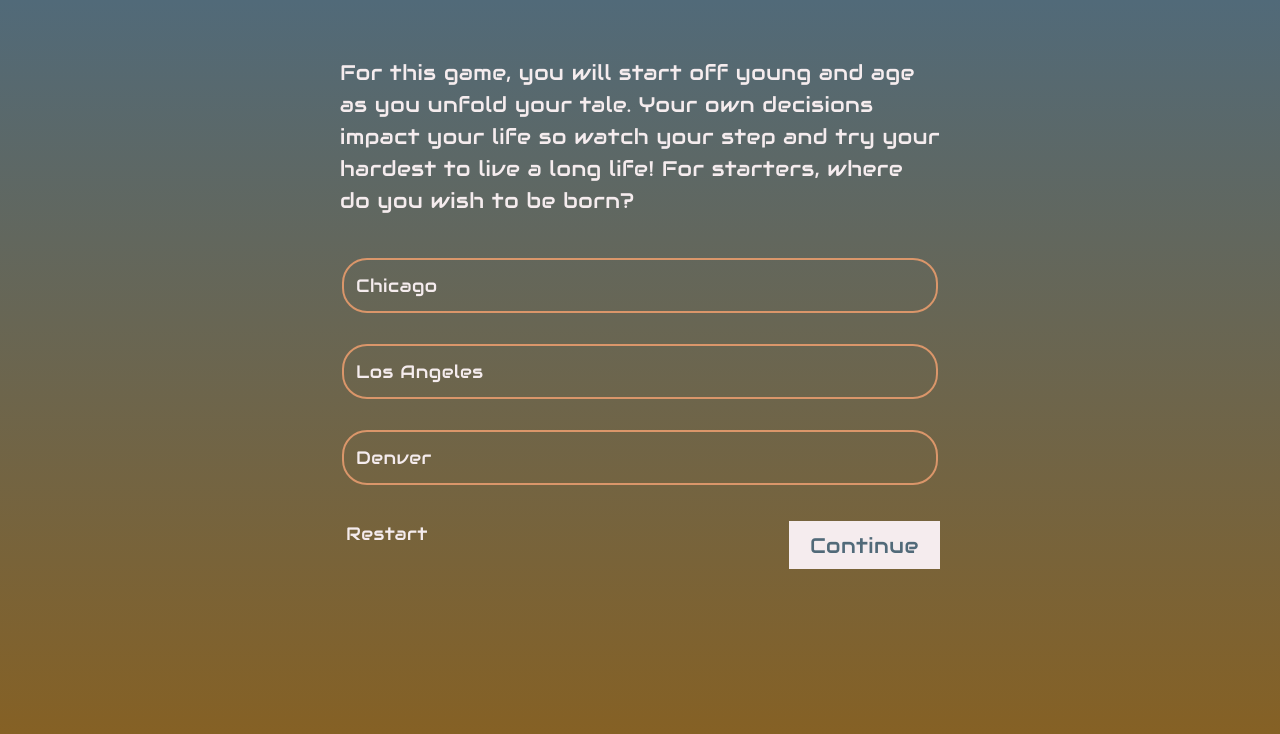
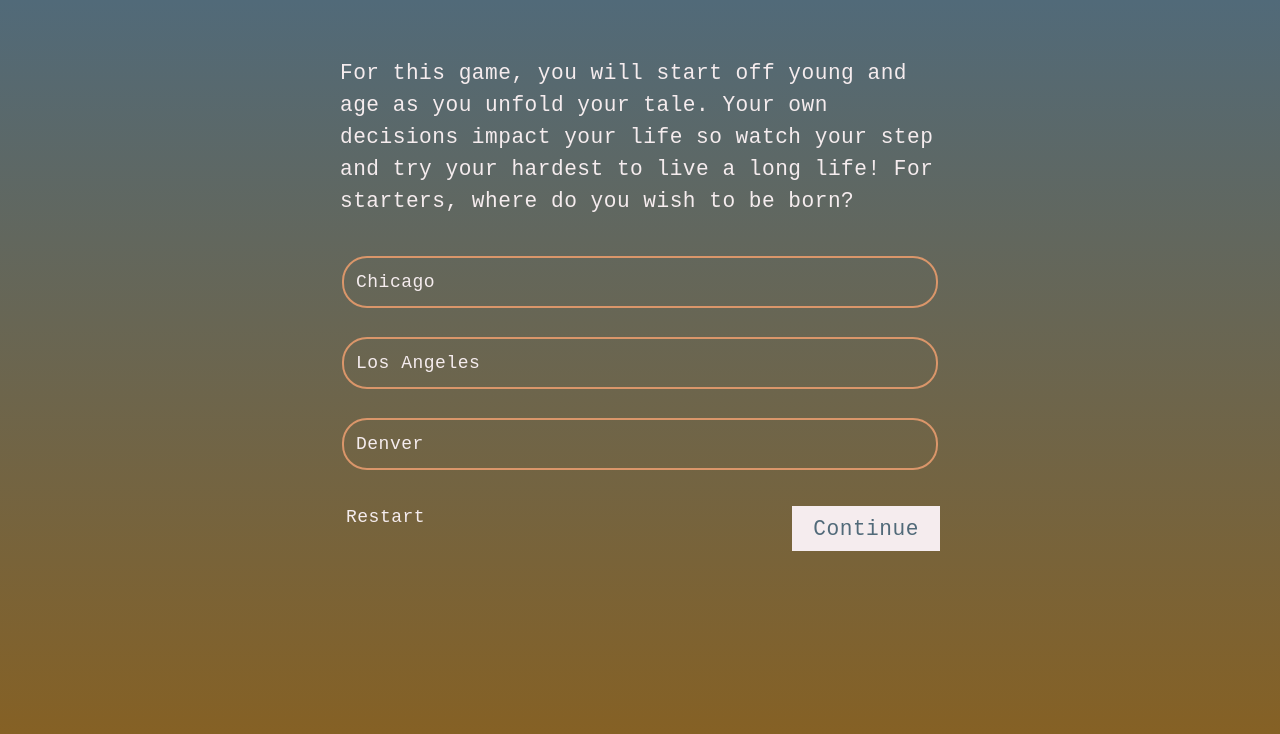
Before and after one commit to sebas1517/DaDeathGame, a plain HTML site: page index.html in a window 1280 px wide. Drawn offline with Linux system fonts and the light colour scheme.

Commit message:
trying to fix

```diff
--- a/index.html
+++ b/index.html
@@ -7,8 +7,7 @@
     <title>DaLifeStory</title>
 
     <link rel="stylesheet" href="style.css">
-    <link rel="preconnect" href="https://fonts.gstatic.com">
-    <link rel="stylesheet" href="https://fonts.googleapis.com/css?family=Audiowide" >
+
 </head>
 <body>
     <div id="wrapper">
```
